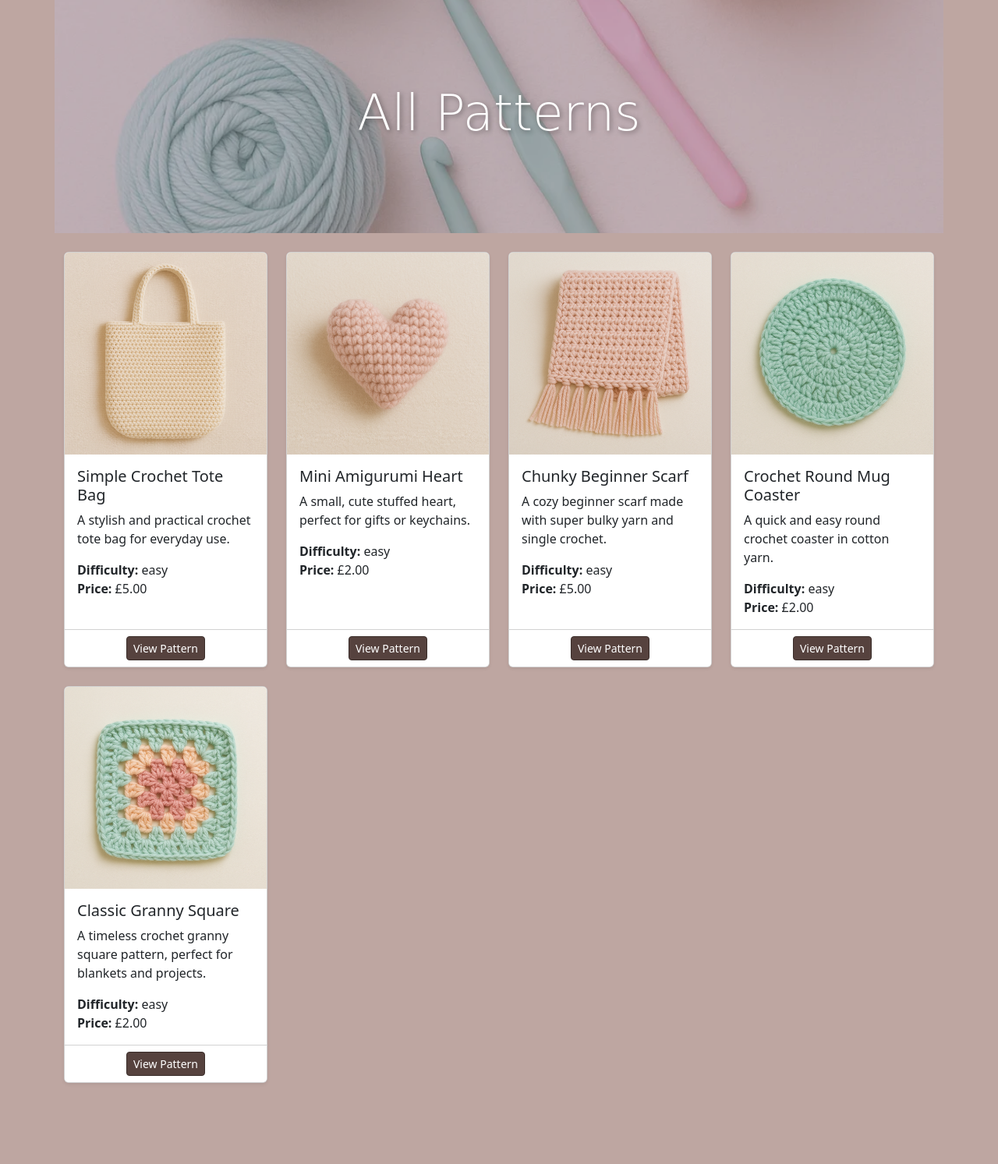
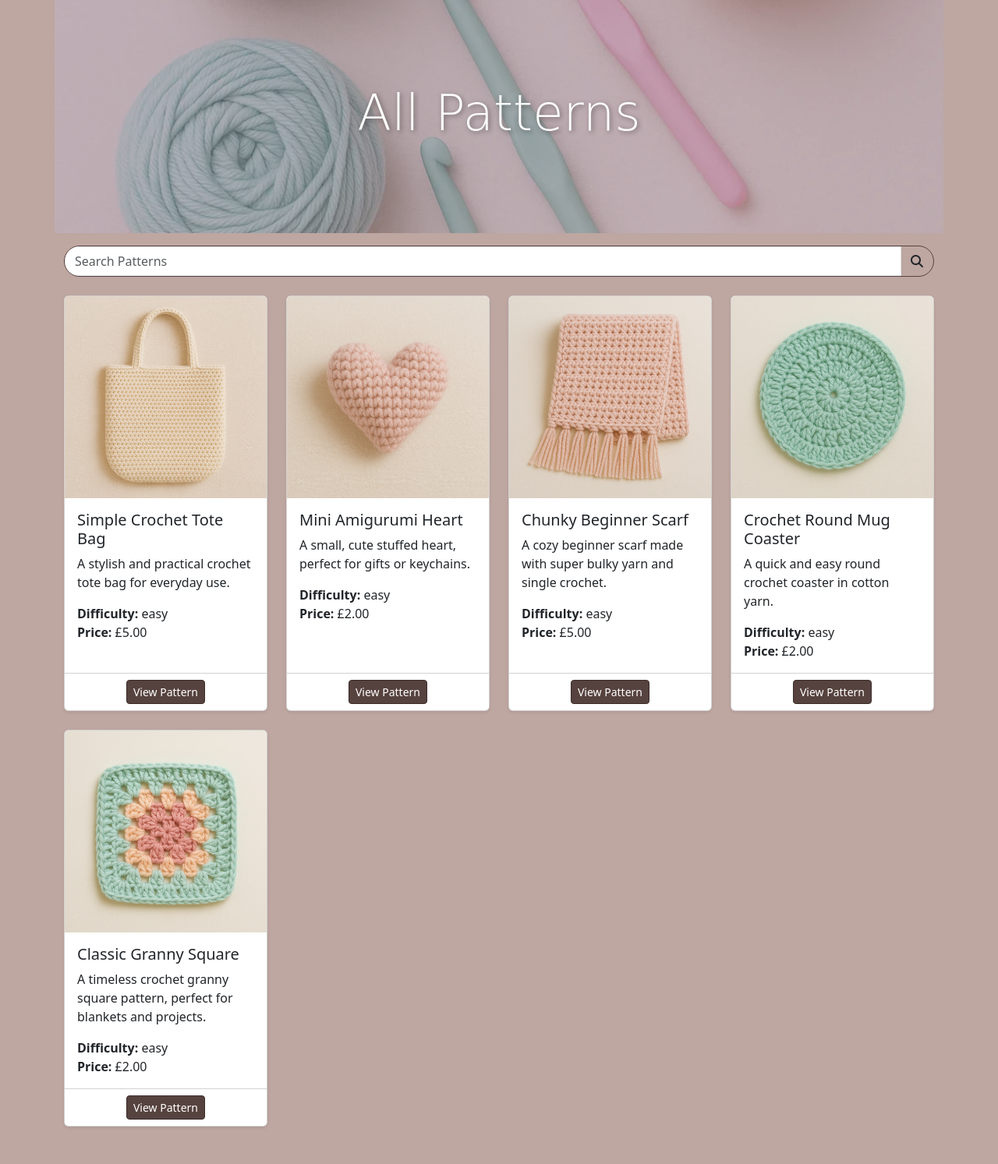
Before and after one commit to chloejones9464/loop-and-thread, a Django app: page /patterns/ in a window 1280 px wide. Shown: the part 57-1550 px from the top of the page at 78% size. Before the commit the page ends 1446 px from the top, so only its background shows below. Run offline with Django 4.2, Linux system fonts and the light colour scheme; a user stored in the database is signed in; data comes from the database, SQL or seed files in the repository; some libraries are stand-ins or nearby versions; some web fonts are replaced.

Commit message:
Added search functionality

```diff
--- a/patterns/static/css/pattern_detail.css
+++ b/patterns/static/css/pattern_detail.css
@@ -59,3 +59,22 @@ h2 {
     border: #161212 solid 1px;
     color: #ffffff;
 }
+
+#search-bar {
+    border: #56423E solid 1px;
+    border-radius: 30px;
+    overflow: hidden;
+}
+
+.search-bar input {
+    border: none;
+    flex: 1;
+    padding: 0.5rem 1rem;
+}
+
+.search-bar button {
+    border: none;
+    background: #c3a6a0;
+    padding: 0 1rem;
+    cursor: pointer;
+}
--- a/patterns/templates/patterns/pattern_detail.html
+++ b/patterns/templates/patterns/pattern_detail.html
@@ -16,7 +16,7 @@
                 <img src="{{ pattern.cover_image.url }}" alt="{{ pattern.title }}" class="img-fluid rounded shadow-sm">
             {% else %}
                 <div class="border rounded d-flex align-items-center justify-content-center" style="aspect-ratio: 4/3;">
-                <span class="text-muted">No image</span>
+                    <span class="text-muted">No image</span>
                 </div>
             {% endif %}
             </div>
--- a/patterns/templates/patterns/pattern_list.html
+++ b/patterns/templates/patterns/pattern_list.html
@@ -14,7 +14,21 @@
                 </section>
             </div>
         </div>
+
+        <form action="{% url 'pattern_list' %}" method="get">
+            <div id="search-bar" class="input-group w-100 mt-3">
+                <input type="text" name="q" class="form-control" placeholder="Search Patterns">
+                <div class="input-group-append">
+                    <button class="form-control btn" type="submit">
+                        <span class="icon">
+                            <i class="fa-solid fa-magnifying-glass"></i>
+                        </span>
+                    </button>
+                </div>
+            </div>
+        </form>
     </div>
+
 
     <section class="container py-4">
         <div class="row">
@@ -22,7 +36,13 @@
             <div class="col-sm-6 col-md-4 col-lg-3 mb-4">
                 <div class="card h-100 shadow-sm">
                 {% if pattern.cover_image %}
+                <a href="{% url 'pattern_detail' pattern.pk %}">
                     <img src="{{ pattern.cover_image.url }}" class="card-img-top" alt="{{ pattern.title }}">
+                </a>
+                {% else %}
+                <a href="{% url 'pattern_detail' pattern.pk %}">
+                    <img src="{{ MEDIA_URL }}noimage.png" class="card-img-top" alt="{{ pattern.title }}">
+                </a>
                 {% endif %}
                 <div class="card-body">
                     <h5 class="card-title">{{ pattern.title }}</h5>
--- a/patterns/views.py
+++ b/patterns/views.py
@@ -1,23 +1,39 @@
-from django.shortcuts import render, get_object_or_404
+from django.shortcuts import render, redirect, reverse, get_object_or_404
 from .models import Pattern
 from django.core.paginator import Paginator
+from django.db.models import Q
+from django.contrib import messages
 
 
 def pattern_list(request):
-    patterns = Pattern.objects.all().order_by("-id")
-    paginator = Paginator(patterns, 6)  # 6 per page
+    qs = Pattern.objects.order_by("-id")
 
-    page_number = request.GET.get('page')
+    query = request.GET.get("q", "").strip()
+
+    if "q" in request.GET:
+        if not query:
+            messages.error(request, "You didn't enter anything to search")
+            return redirect("pattern_list")
+
+        qs = qs.filter(
+            Q(title__icontains=query) | Q(description__icontains=query)
+        )
+
+    paginator = Paginator(qs, 6)
+    page_number = request.GET.get("page")
     page_obj = paginator.get_page(page_number)
+
     return render(
-                request,
-                "patterns/pattern_list.html",
-                {
-                    "patterns": page_obj,
-                    'page_obj': page_obj,
-                    'is_paginated': page_obj.has_other_pages(),
-                },
-            )
+        request,
+        "patterns/pattern_list.html",
+        {
+
+            "page_obj": page_obj,
+            "patterns": page_obj,
+            "is_paginated": page_obj.has_other_pages(),
+            "search_term": query,
+        },
+    )
 
 
 def pattern_detail(request, pk):
--- a/store/views.py
+++ b/store/views.py
@@ -4,7 +4,7 @@ from patterns.models import Pattern
 
 
 def home(request):
-    latest_patterns = Pattern.objects.order_by("-id")[:6]  # tweak as you like
+    latest_patterns = Pattern.objects.order_by("-created_at")[:8]
     return render(
                 request,
                 "store/home.html",
--- a/templates/base.html
+++ b/templates/base.html
@@ -27,7 +27,7 @@
 <body>
     <nav class="navbar navbar-expand-lg">
       <div class="container-fluid">
-        <a class="navbar-brand" href="#">
+        <a class="navbar-brand" href="{% url 'home' %}">
           <img src="{% static 'images/loop-and-thread-icon.webp' %}" alt="Logo" width="30" height="24" class="d-inline-block align-text-top">
           Loop and Thread</a>
         <button class="navbar-toggler" type="button" data-bs-toggle="collapse" data-bs-target="#navbarNav" aria-controls="navbarNav" aria-expanded="false" aria-label="Toggle navigation">
@@ -45,7 +45,7 @@
                     My Account
                   </a>
                   <ul class="dropdown-menu dropdown-menu-end" aria-labelledby="accountDropdown">
-                    <li><a class="dropdown-item" href="{% url 'profile' %}">My Profile</a></li>
+                    <li><a class="dropdown-item" href="{% url 'account' %}">Account</a></li>
                     <li><a class="dropdown-item" href="#">My Orders</a></li>
                     <li><a class="dropdown-item" href="#">My Likes</a></li>
                     <li><hr class="dropdown-divider"></li>
```
Also changed, not shown: store/templates/store/home.html (+7 -1 lines), accounts/templates/account/account.html (renamed from accounts/templates/accounts/account.html), store/static/css/home.css (line endings or trailing spaces).
